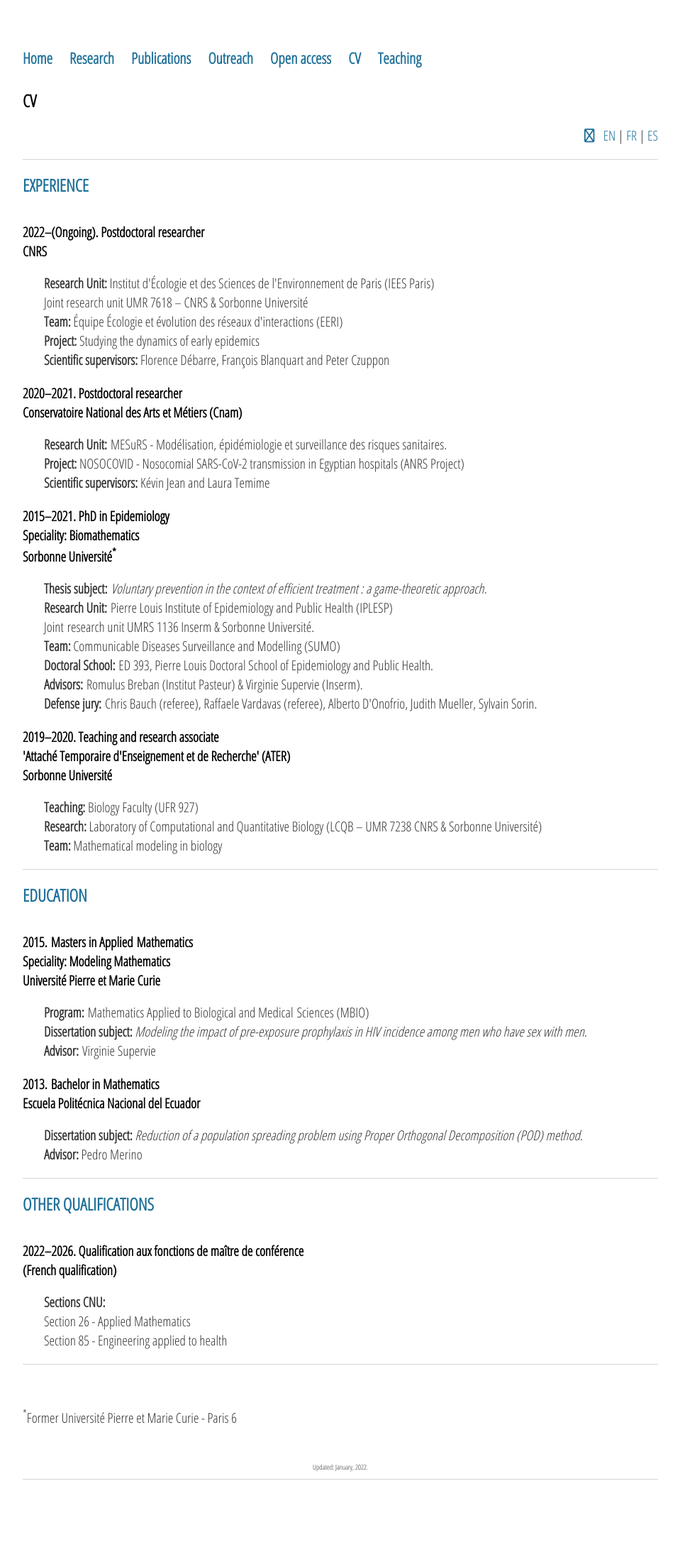
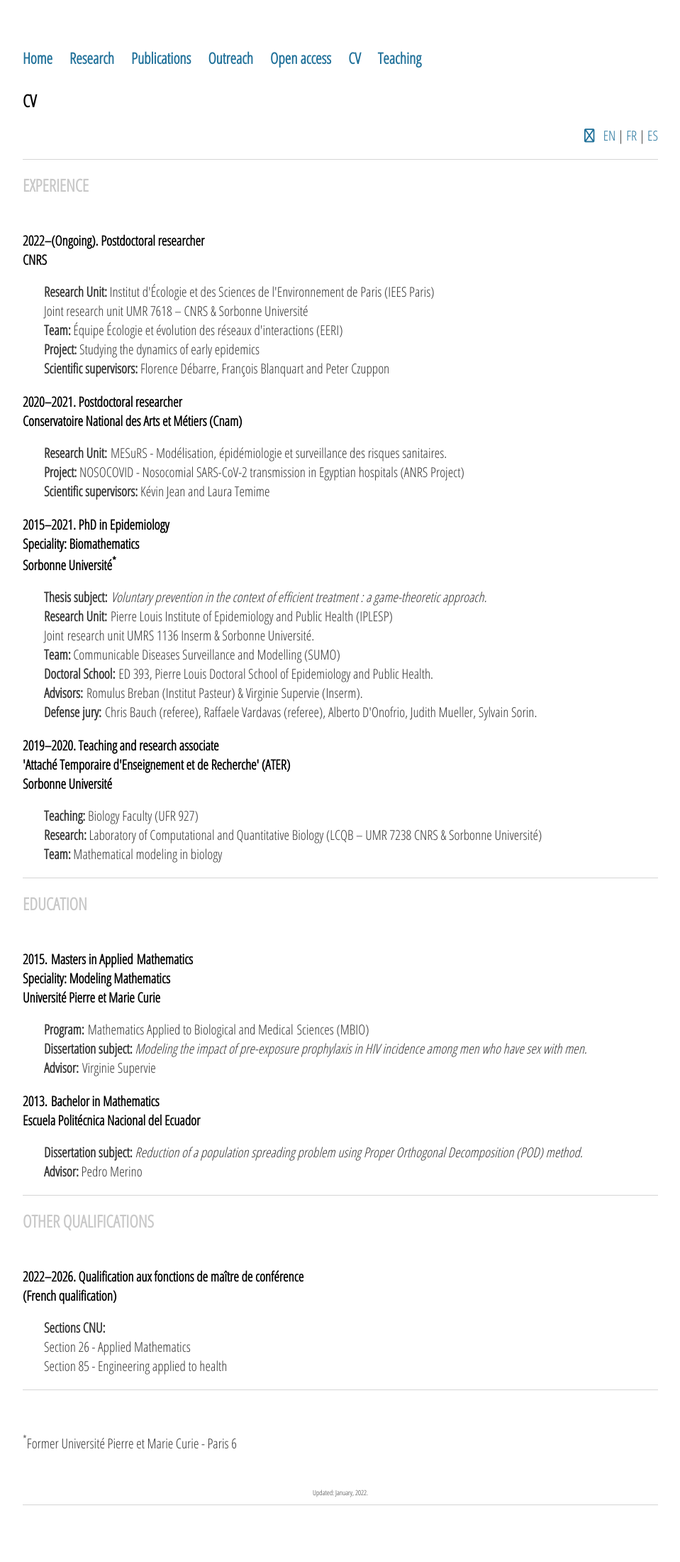
Before and after one commit to sjijon/sjijon.github.io, a Jekyll site: the page built from cv.html, in a window 1280 px wide. Shown: the whole page at 71% size, without its empty margins (160-1119 px from the left). Built offline with Jekyll 4.4.1, drawn with Linux system fonts in a browser that asks for light colours; nearby versions of some CDN libraries; before the commit the page ends 2164 px from its top, so only the background shows below that.

Commit message:
Change color of subsections

```diff
--- a/css/main.css
+++ b/css/main.css
@@ -45,9 +45,9 @@ h4 {
 h5 {
     font-size: 1.5em;
     font-family: 'Open Sans Condensed', 'Sans-Serif';
-    color: #1f7099;
+    color: #c8c8c8;
     margin-top: 0px;
-    margin-bottom: 1.5em;
+    margin-bottom: 2em;
 }
 p {
     font-size: 1.2em;
```
